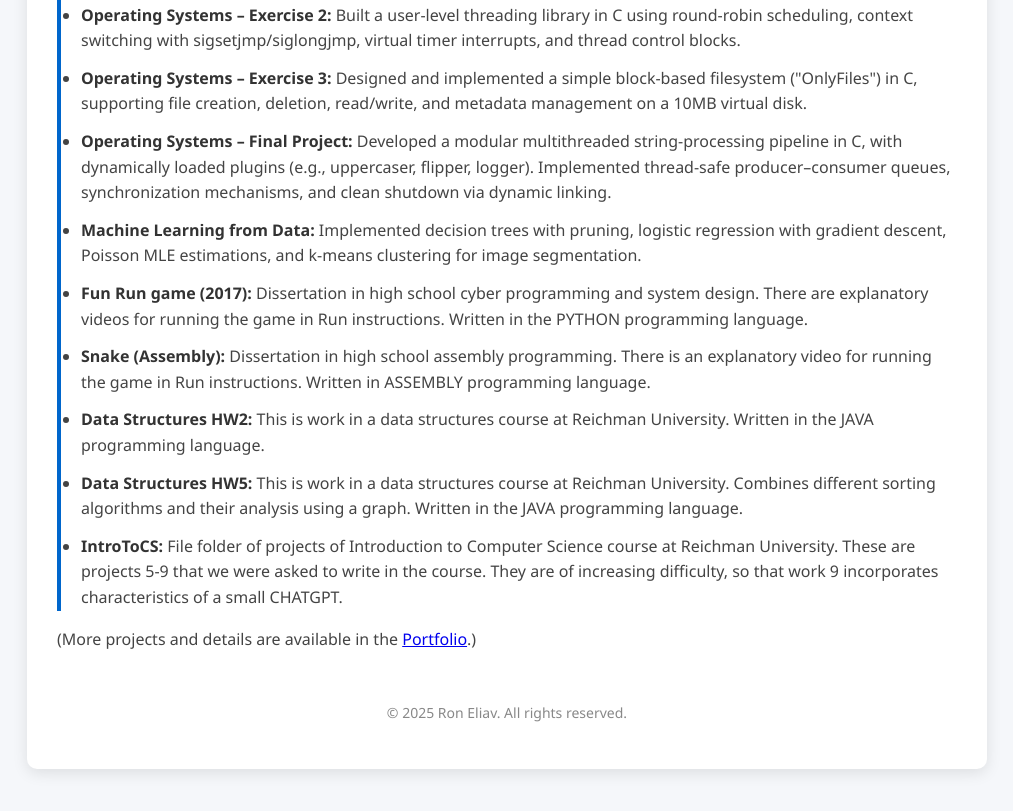
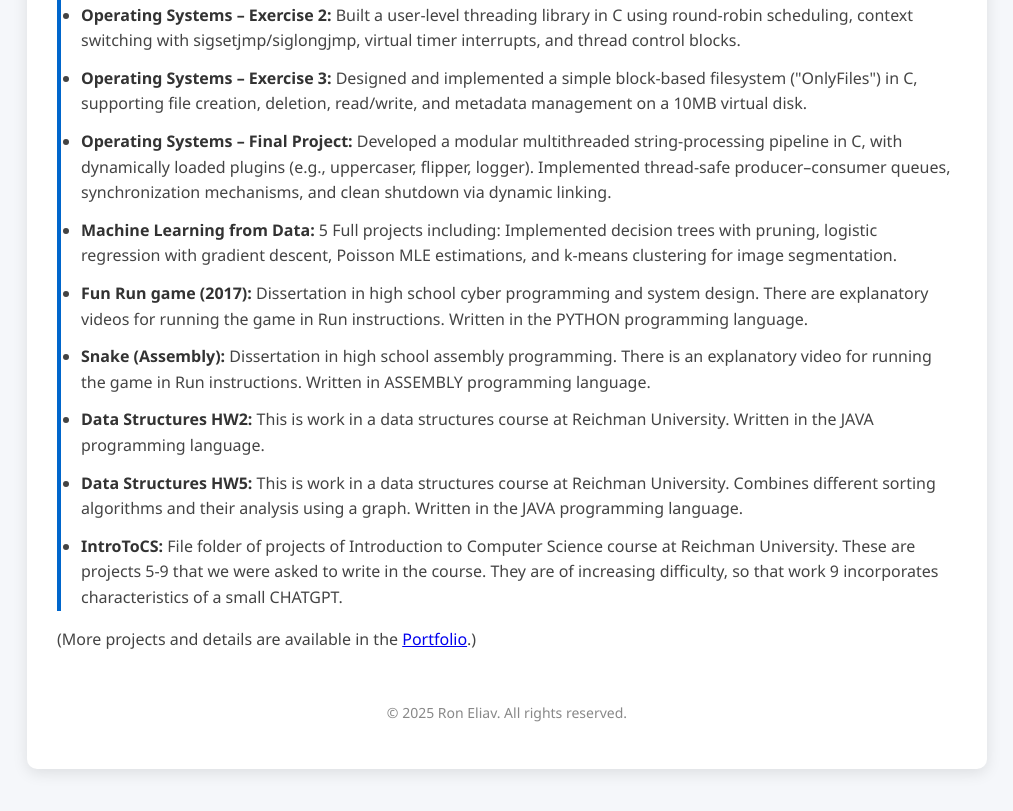
Before and after one commit to roneliav16/Resume, a plain HTML site: page index.html in a window 1280 px wide. Shown: the part 980-1791 px from the top of the page, without its empty margins (133-1146 px from the left). Drawn offline with Linux system fonts and the light colour scheme.

Commit message:
Update index.html

```diff
--- a/index.html
+++ b/index.html
@@ -43,7 +43,7 @@
                 <li><strong>Operating Systems – Exercise 2:</strong> Built a user-level threading library in C using round-robin scheduling, context switching with sigsetjmp/siglongjmp, virtual timer interrupts, and thread control blocks.</li>
                 <li><strong>Operating Systems – Exercise 3:</strong> Designed and implemented a simple block-based filesystem ("OnlyFiles") in C, supporting file creation, deletion, read/write, and metadata management on a 10MB virtual disk.</li>
                 <li><strong>Operating Systems – Final Project:</strong> Developed a modular multithreaded string-processing pipeline in C, with dynamically loaded plugins (e.g., uppercaser, flipper, logger). Implemented thread-safe producer–consumer queues, synchronization mechanisms, and clean shutdown via dynamic linking.</li>
-                <li><strong>Machine Learning from Data:</strong> Implemented decision trees with pruning, logistic regression with gradient descent, Poisson MLE estimations, and k-means clustering for image segmentation.</li>
+                <li><strong>Machine Learning from Data:</strong> 5 Full projects including: Implemented decision trees with pruning, logistic regression with gradient descent, Poisson MLE estimations, and k-means clustering for image segmentation.</li>
                 <li><strong>Fun Run game (2017):</strong> Dissertation in high school cyber programming and system design. There are explanatory videos for running the game in Run instructions. Written in the PYTHON programming language.</li>
                 <li><strong>Snake (Assembly):</strong> Dissertation in high school assembly programming. There is an explanatory video for running the game in Run instructions. Written in ASSEMBLY programming language.</li>
                 <li><strong>Data Structures HW2:</strong> This is work in a data structures course at Reichman University. Written in the JAVA programming language.</li>
```
